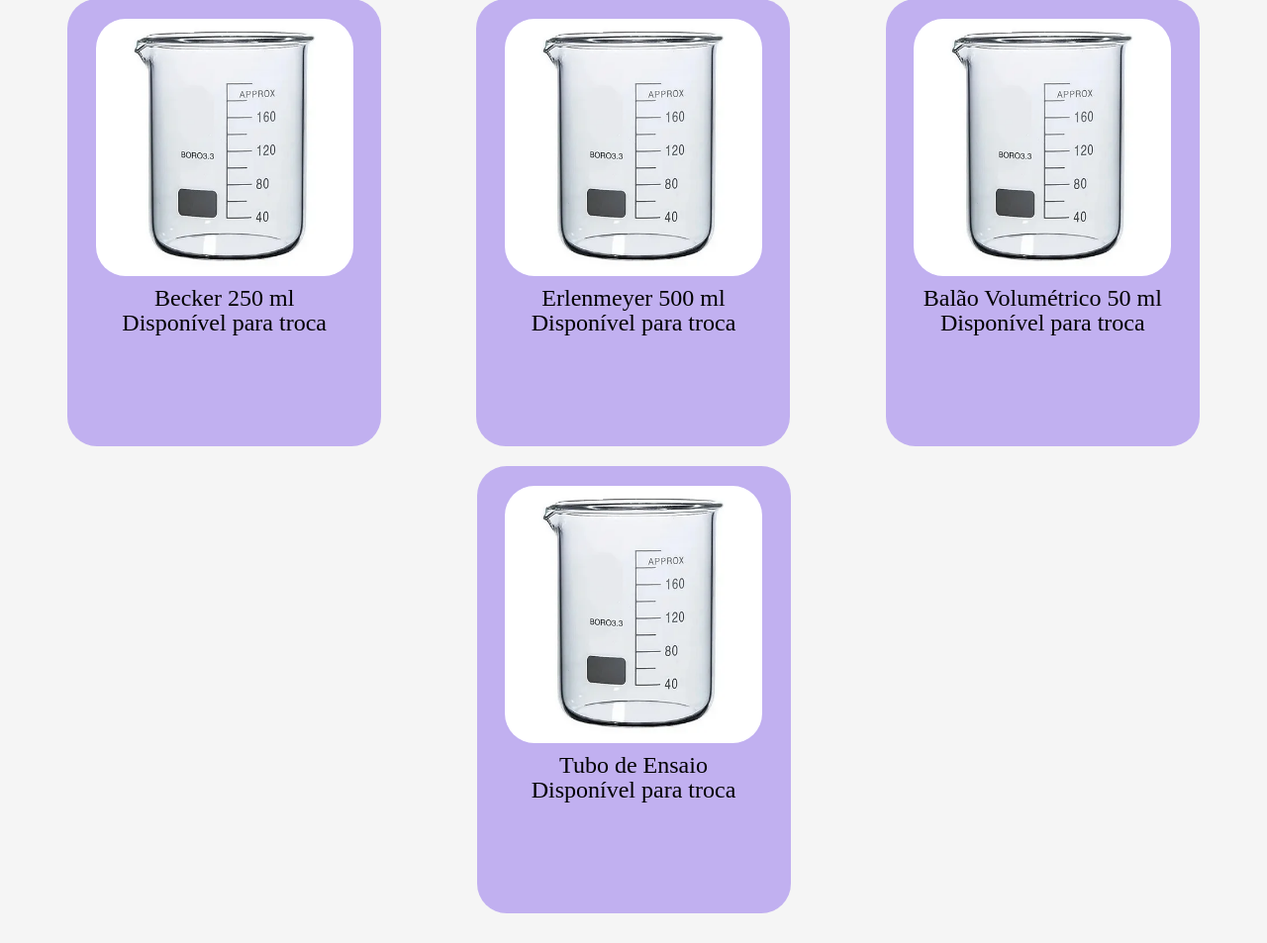
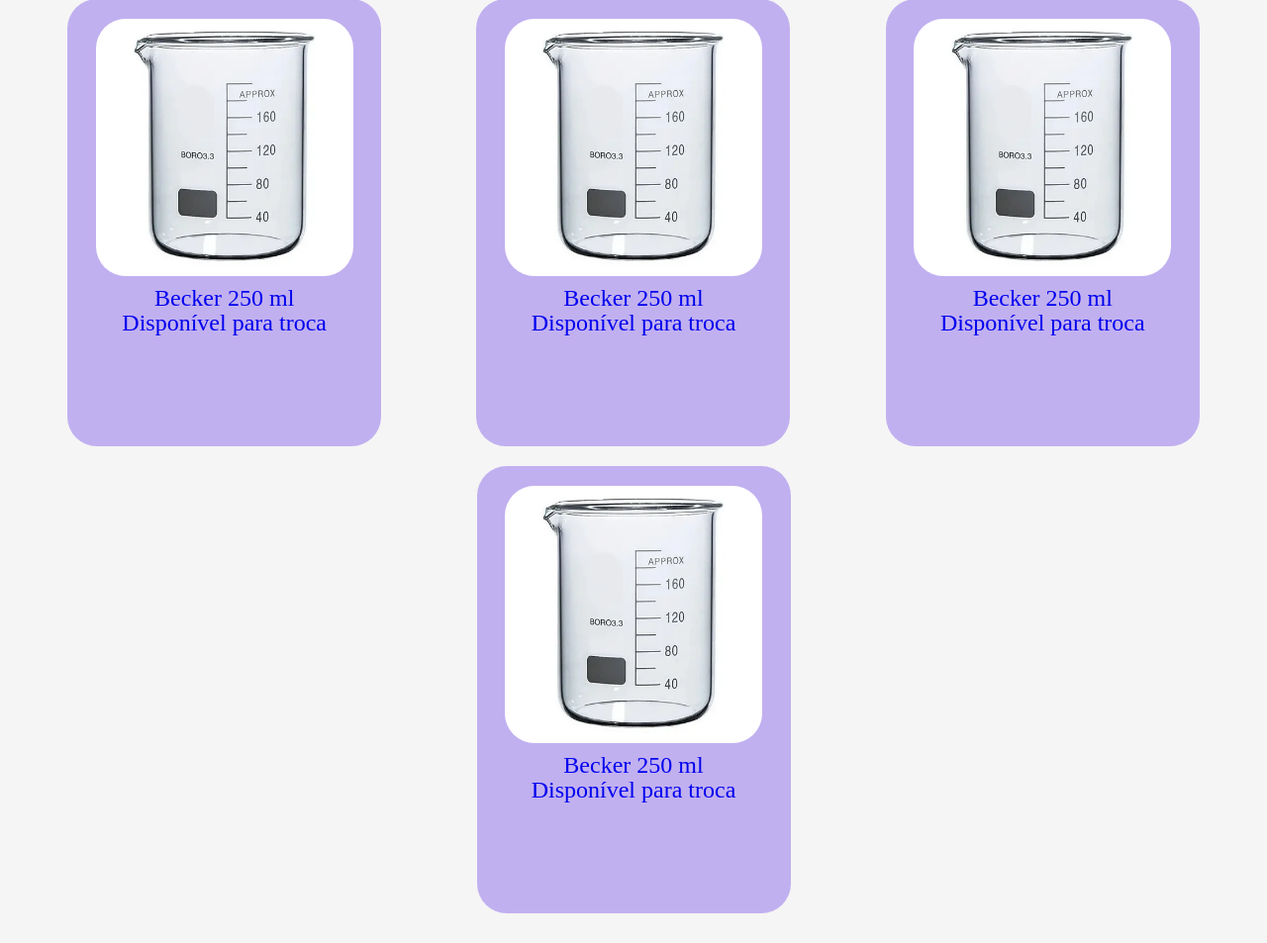
Before and after one commit to Jessica-Laizi/QUI-TROCA, a Django app: page /inicial/ in a window 1280 px wide. Shown: the part 570-1523 px from the top of the page at 99% size. Run offline with Django 5.2, Linux system fonts and the light colour scheme.

Commit message:
Links adicionados da listagem para detalhes

```diff
--- a/static/css/visual.css
+++ b/static/css/visual.css
@@ -123,6 +123,9 @@ z-index: 99;
 
 }
 
+.no-decoration {
+    text-decoration: none;
+}
 .item img {
     width: 260px;
     height: auto;
--- a/templates/listagem.html
+++ b/templates/listagem.html
@@ -85,25 +85,37 @@
         <h2>Disponível no seu Campus</h2>
         <div class="itens-disponiveis">
             <div class="item">
+                <a class="no-decoration" href="{% url "details" 3 %}">
                     <img src="{% static "img/becker.webp" alt="Becker 250 ml" %}">
                     <p>Becker 250 ml</p>
                     <p>Disponível para troca</p>
+                </a>
             </div>
+
             <div class="item">
-                <img src="{% static "img/becker.webp" alt="Erlenmeyer 500 ml" %}">
-                <p>Erlenmeyer 500 ml</p>
+                <a class="no-decoration" href="{% url "details" 3 %}">
+                    <img src="{% static "img/becker.webp" alt="Becker 250 ml" %}">
+                    <p>Becker 250 ml</p>
                     <p>Disponível para troca</p>
+                </a>
             </div>
+
             <div class="item">
-                <img src="{% static "img/becker.webp" alt="Balão Volumétrico 50 ml" %}">
-                <p>Balão Volumétrico 50 ml</p>
+                <a class="no-decoration" href="{% url "details" 3 %}">
+                    <img src="{% static "img/becker.webp" alt="Becker 250 ml" %}">
+                    <p>Becker 250 ml</p>
                     <p>Disponível para troca</p>
+                </a>
             </div>
+
             <div class="item">
-                <img src="{% static "img/becker.webp" alt="Tubo de Ensaio" %}">
-                <p>Tubo de Ensaio</p>
+                <a class="no-decoration" href="{% url "details" 3 %}">
+                    <img src="{% static "img/becker.webp" alt="Becker 250 ml" %}">
+                    <p>Becker 250 ml</p>
                     <p>Disponível para troca</p>
+                </a>
             </div>
+
         </div>
     </section>
 </body>
```
Also changed, not shown: static/css/detalhes.css (+7 -3 lines), templates/detalhes.html (+10 -8 lines), db.sqlite3. Lines whose indentation alone changed are shown as unchanged.
